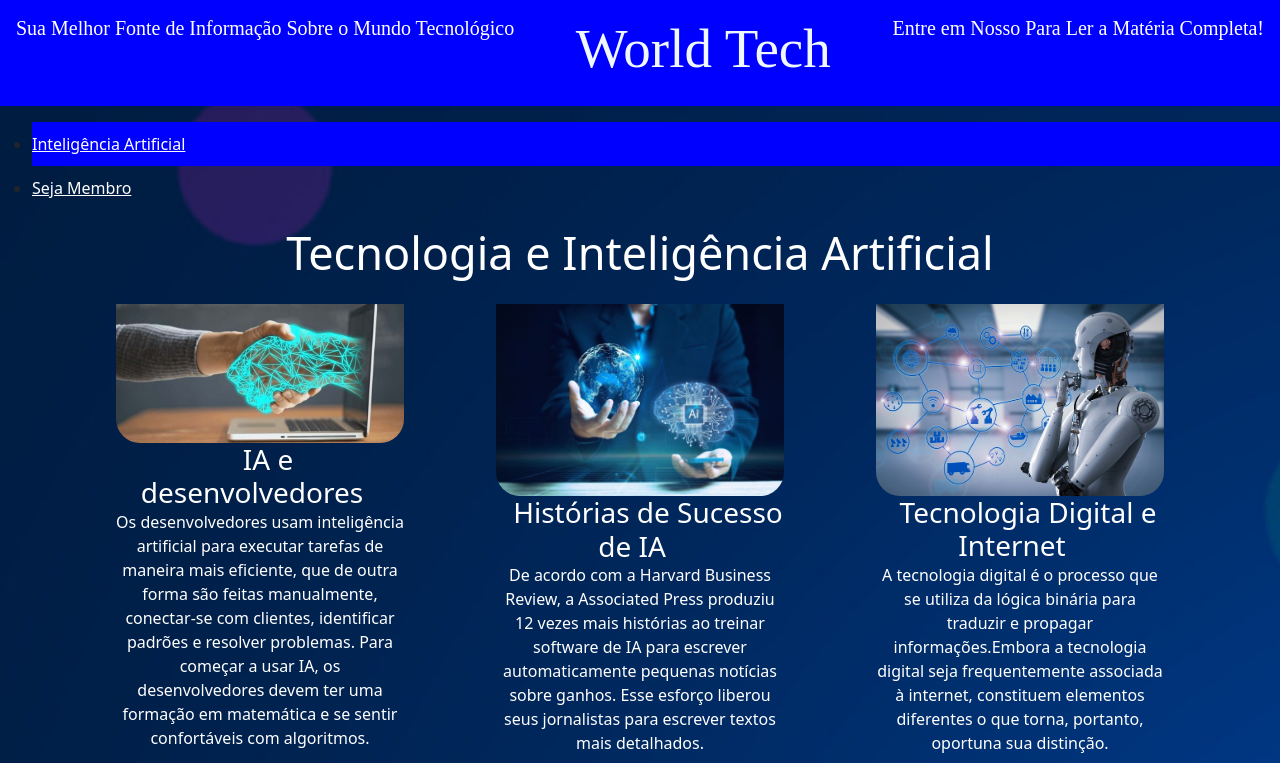
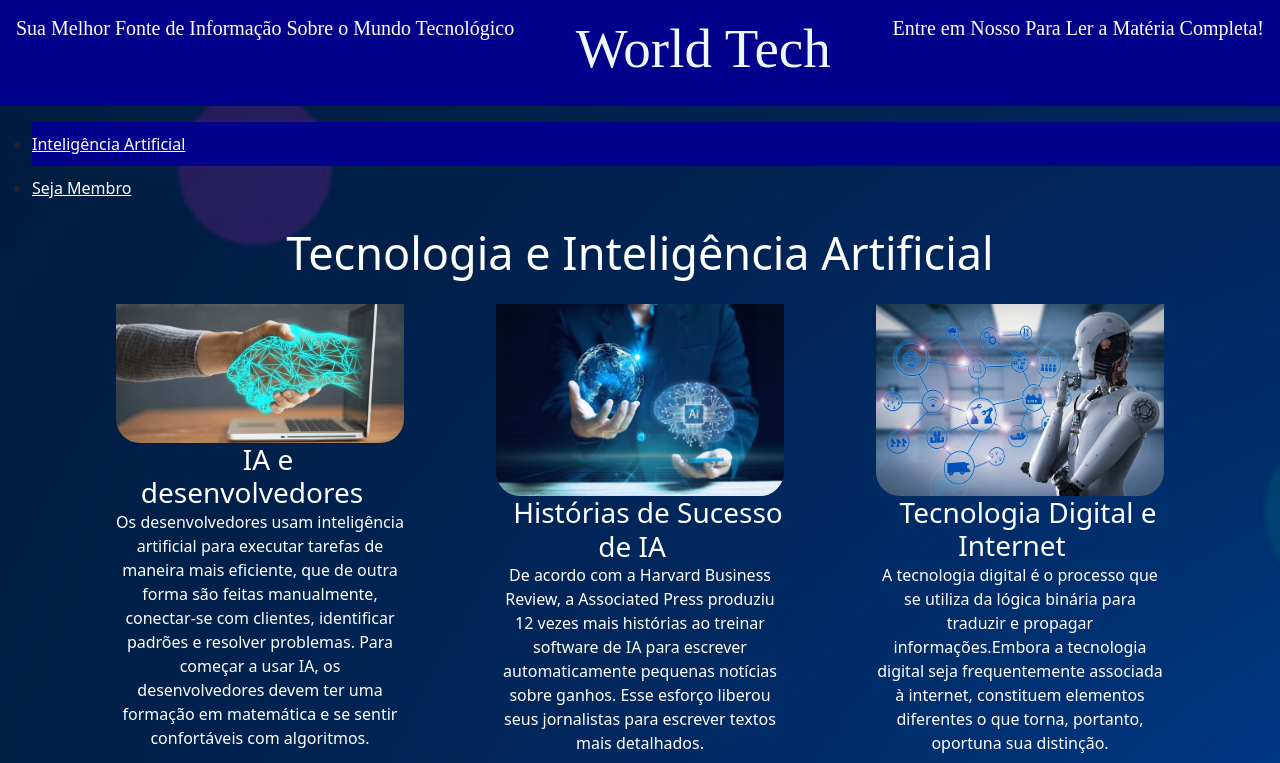
Before and after one commit to MayAlmeida09/site_worldtech, a plain HTML site: page index.html in a window 1280 px wide. In both pictures the pointer is over the link "Inteligência Artificial". Shown: the top 763 px of the page. Drawn offline with nearby package versions, Linux system fonts and the light colour scheme.

Commit message:
cor header

```diff
--- a/main.css
+++ b/main.css
@@ -17,7 +17,7 @@ body {
 }
 
 header {
-    background-color: blue;
+    background-color: rgb(1, 1, 139);
     display: flex;
     margin-bottom: 16px;
     color: #ffffff;
@@ -36,7 +36,7 @@ nav li a {
 }
 
 nav li a:hover {
-    background-color: blue;
+    background-color: rgb(1, 1, 139);
     display: block;
 }
 
```
